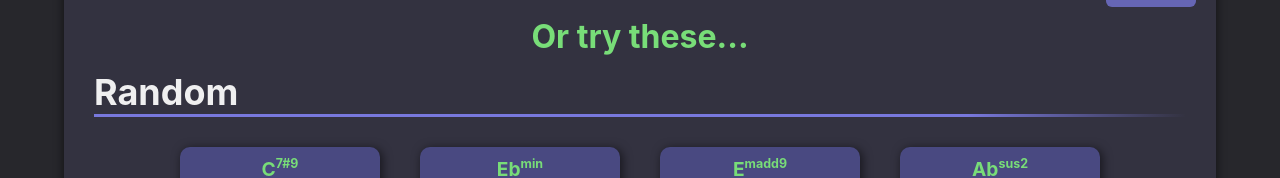
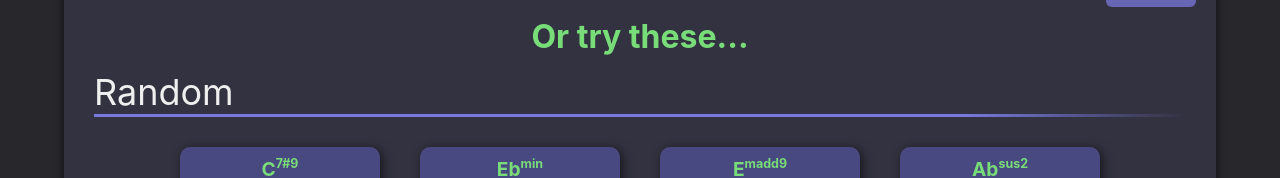
Before and after one commit to tylertierney/chordfinder, a Next.js app: page / in a window 1280 px wide. Shown: the part 511-689 px from the top of the page. Built offline with nearby package versions, Linux system fonts and the light colour scheme.

Commit message:
Changed subheading font weights to 'normal'

```diff
--- a/components/Result/Result.tsx
+++ b/components/Result/Result.tsx
@@ -95,14 +95,14 @@ const Result: React.FC<ResultProps> = ({
       </Flex>
 
       <div className={styles.headingContainer}>
-        <Heading>{heading}</Heading>
+        <Heading fontWeight="normal">{heading}</Heading>
         <div className={styles.divider}></div>
       </div>
       <Flex align="center" width="100%" justify="center" wrap="wrap" mb="20px">
         {currentChordPositions}
       </Flex>
       <div className={styles.headingContainer}>
-        <Heading>Related</Heading>
+        <Heading fontWeight="normal">Related</Heading>
         <div className={styles.divider}></div>
       </div>
       <RelatedChords
--- a/components/SmallDisplays/RandomChords/RandomChords.tsx
+++ b/components/SmallDisplays/RandomChords/RandomChords.tsx
@@ -64,7 +64,7 @@ const RandomChords: React.FC<RandomChordsProps> = ({
         </Heading>
       </Flex>
       <div className={styles.headingContainer}>
-        <Heading>Random</Heading>
+        <Heading fontWeight="normal">Random</Heading>
         <div className={styles.divider}></div>
       </div>
       <Flex align="center" width="100%" justify="center" wrap="wrap" mb="20px">
```
